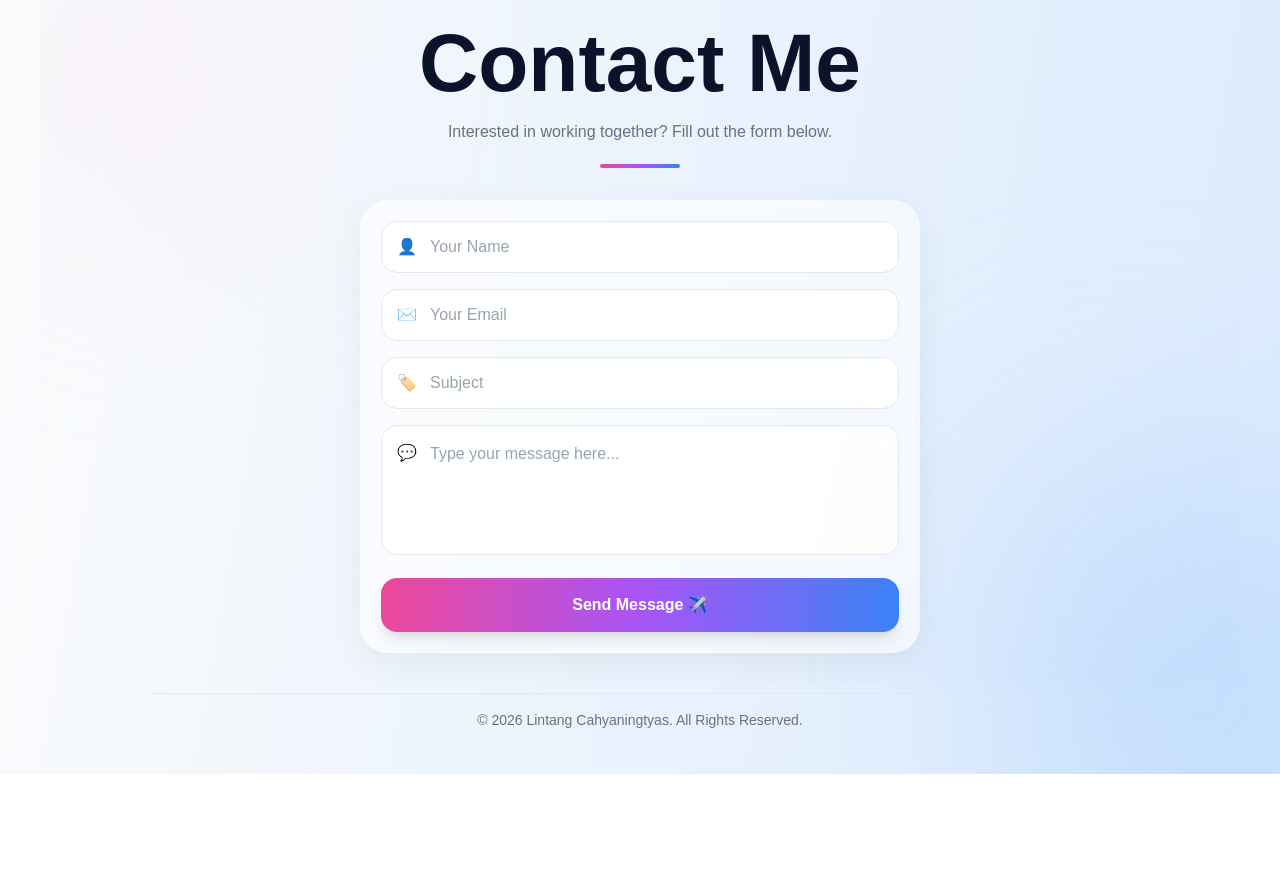
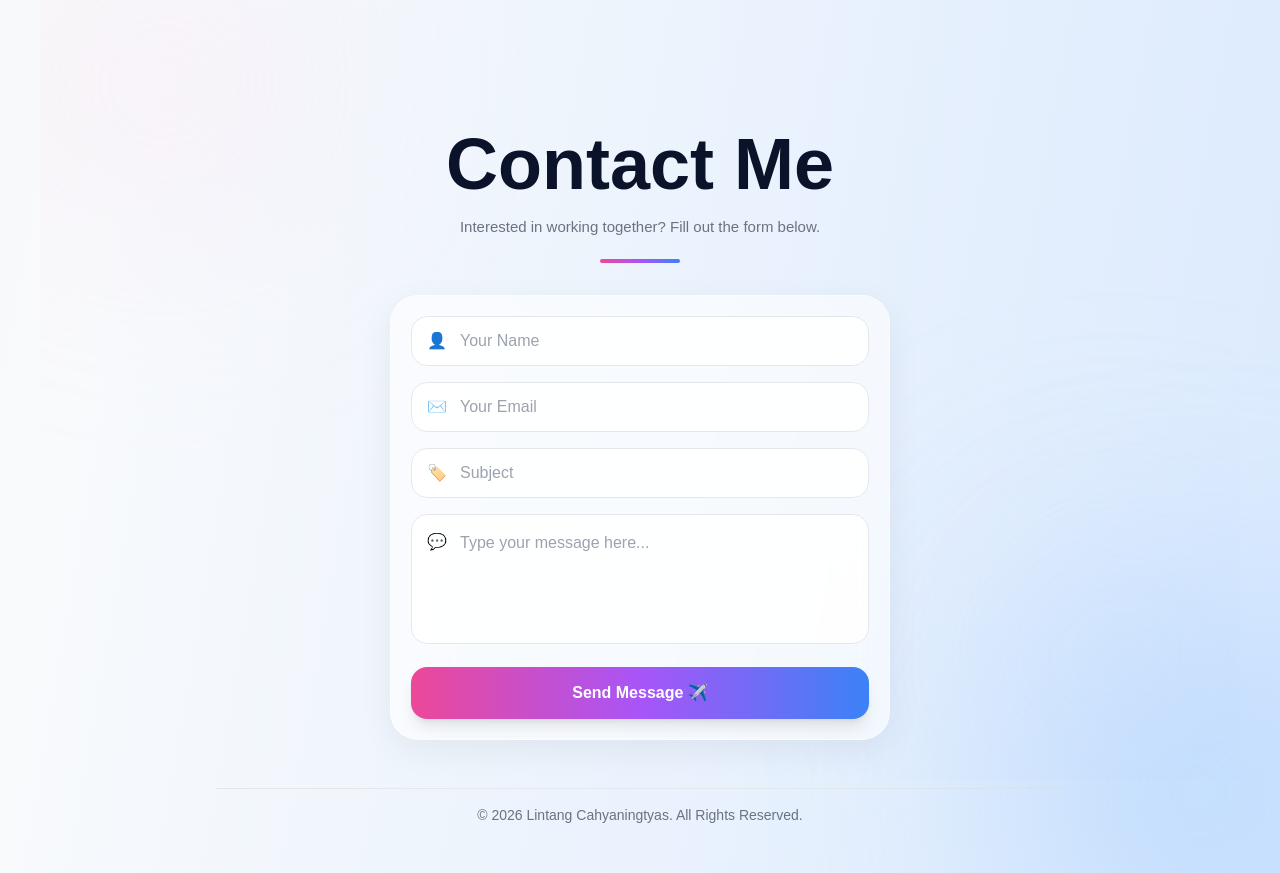
Before and after one commit to lintangntyas/portfolio, a Next.js app: page / in a window 1280 px wide. Shown: the part 6540-7413 px from the top of the page. Before the commit the page ends 7314 px from the top, so only its background shows below. Built offline with nearby package versions, Linux system fonts and the light colour scheme.

Commit message:
Update page.js

```diff
--- a/app/page.js
+++ b/app/page.js
@@ -1655,10 +1655,10 @@ export default function Home() {
           w-full
           px-6
           md:px-8
-          pt-16
-          pb-8
+          pt-[170px]
+          pb-10
           overflow-hidden
-          scroll-mt-40
+          scroll-mt-[140px]
         "
       >
         {/* BACKGROUND */}
@@ -1671,8 +1671,8 @@ export default function Home() {
           {/* TITLE */}
           <h2
             className="
-              text-[58px]
-              md:text-[82px]
+              text-[52px]
+              md:text-[72px]
               font-black
               text-[#0b132b]
               leading-none
@@ -1682,7 +1682,7 @@ export default function Home() {
           </h2>
 
           {/* SUBTITLE */}
-          <p className="mt-4 text-[16px] text-gray-500">
+          <p className="mt-4 text-[15px] text-gray-500">
             Interested in working together? Fill out the form below.
           </p>
 
@@ -1693,7 +1693,7 @@ export default function Home() {
           <div
             className="
               mt-8
-              max-w-[560px]
+              max-w-[500px]
               mx-auto
               bg-white/60
               backdrop-blur-xl
@@ -1746,7 +1746,7 @@ export default function Home() {
                   placeholder="Your Name"
                   className="
                     w-full
-                    h-[52px]
+                    h-[50px]
                     rounded-2xl
                     border border-gray-200
                     bg-white/85
@@ -1776,7 +1776,7 @@ export default function Home() {
                   placeholder="Your Email"
                   className="
                     w-full
-                    h-[52px]
+                    h-[50px]
                     rounded-2xl
                     border border-gray-200
                     bg-white/85
@@ -1806,7 +1806,7 @@ export default function Home() {
                   placeholder="Subject"
                   className="
                     w-full
-                    h-[52px]
+                    h-[50px]
                     rounded-2xl
                     border border-gray-200
                     bg-white/85
@@ -1858,7 +1858,7 @@ export default function Home() {
                 type="submit"
                 className="
                   w-full
-                  h-[54px]
+                  h-[52px]
                   rounded-2xl
                   bg-gradient-to-r
                   from-pink-500
@@ -1883,9 +1883,9 @@ export default function Home() {
       </section>
 
       {/* FOOTER */}
-      <footer className="w-full pb-3 pt-2">
-
-        <div className="max-w-5xl mx-auto px-6">
+      <footer className="w-full pt-2 pb-4">
+
+        <div className="max-w-4xl mx-auto px-6">
 
           <div className="border-t border-gray-200 mb-4"></div>
 
```
